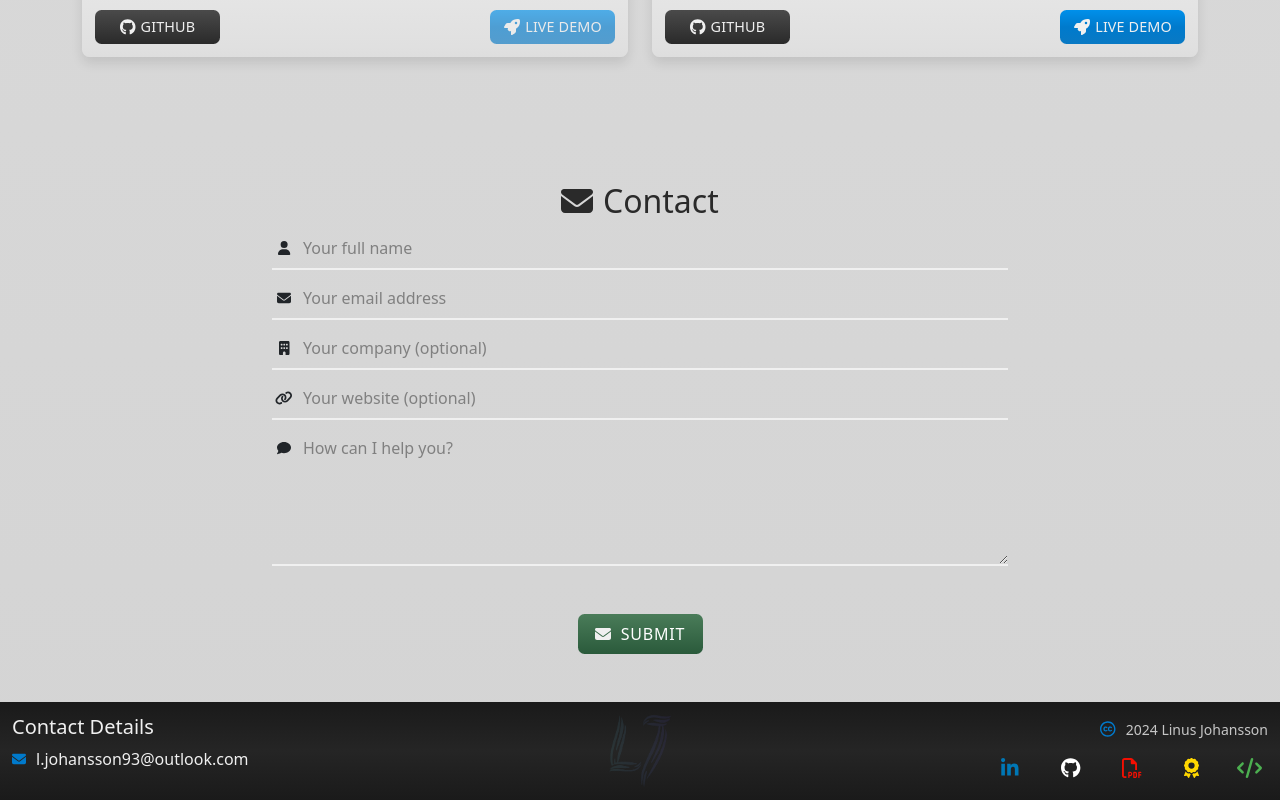
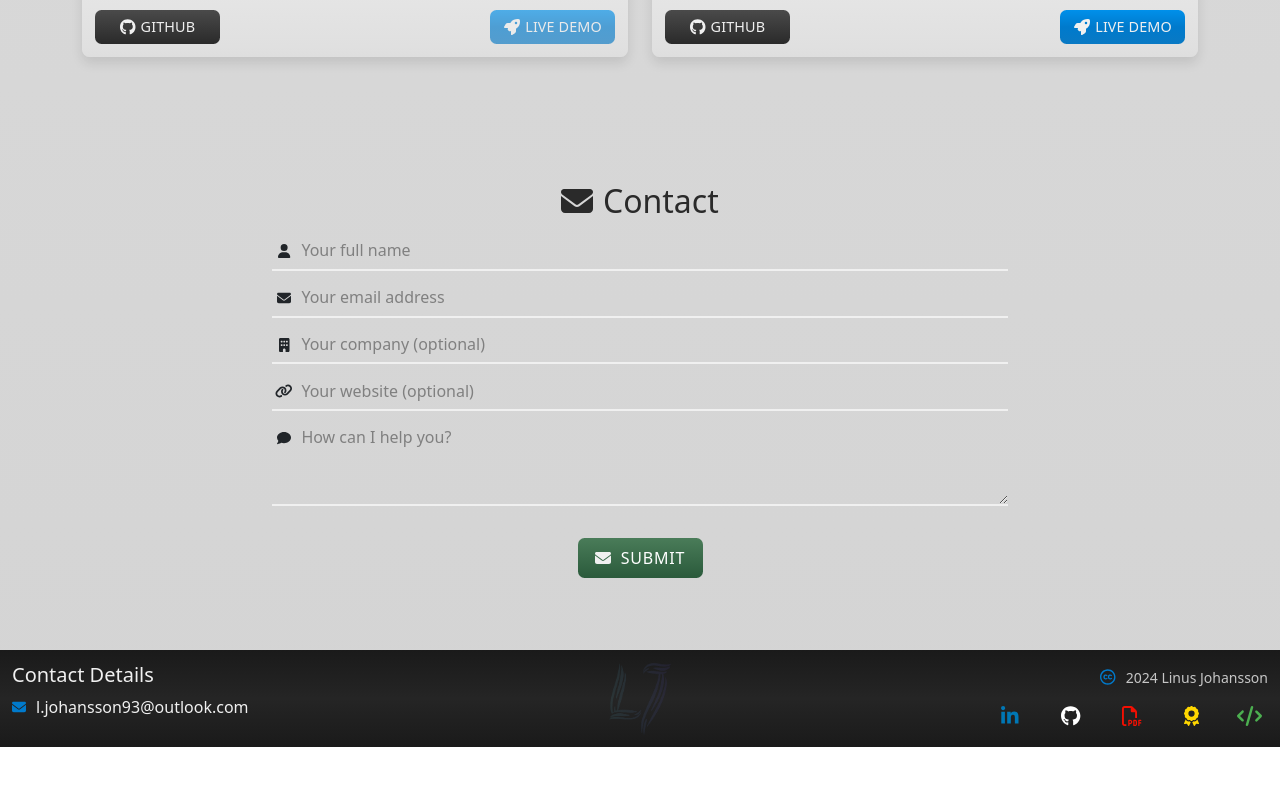
Before and after one commit to j0hanz/j0hanz-portfolio, a React (Create React App) app: page / in a window 1280 px wide. Shown: the part 3672-4472 px from the top of the page. After the commit the page ends 4419 px from the top, so only its background shows below. Built offline with nearby package versions, Linux system fonts and the light colour scheme.

Commit message:
Refactor ContactForm module CSS to increase textarea rows and update placeholder color

```diff
--- a/src/components/ContactForm.js
+++ b/src/components/ContactForm.js
@@ -90,7 +90,7 @@ const ContactForm = () => {
           </div>
           <h2 className={appStyles.sectionTitle}>Contact</h2>
         </div>
-        <Row className="d-flex justify-content-center align-items-center mx-auto">
+        <Row className="d-flex justify-content-center align-items-center mx-auto mt-1">
           <Col md={8}>
             <Form noValidate onSubmit={handleSubmit}>
               <Form.Group controlId="formName" className={styles.formGroup}>
@@ -184,7 +184,7 @@ const ContactForm = () => {
                     as="textarea"
                     name="message"
                     className={styles.inputGroupControl}
-                    rows={5}
+                    rows={3}
                     placeholder="How can I help you?"
                     required
                     value={formData.message}
@@ -202,7 +202,7 @@ const ContactForm = () => {
                   </div>
                 )}
               </Form.Group>
-              <div className="d-flex justify-content-center mt-5">
+              <div className="d-flex justify-content-center py-4">
                 <Button
                   className={styles.submitButton}
                   type="submit"
--- a/src/components/styles/ContactForm.module.css
+++ b/src/components/styles/ContactForm.module.css
@@ -25,13 +25,13 @@
   display: flex !important;
   justify-content: center !important;
   align-items: baseline !important;
-  padding-top: 0.83rem !important;
+  padding-top: 0.75rem !important;
   border: none !important;
   width: 1rem !important;
 }
 
 .inputGroupControl {
-  padding: 0.5rem !important;
+  padding: 0.4rem !important;
   color: #2c2c2c !important;
   font-weight: 500 !important;
 }
```
